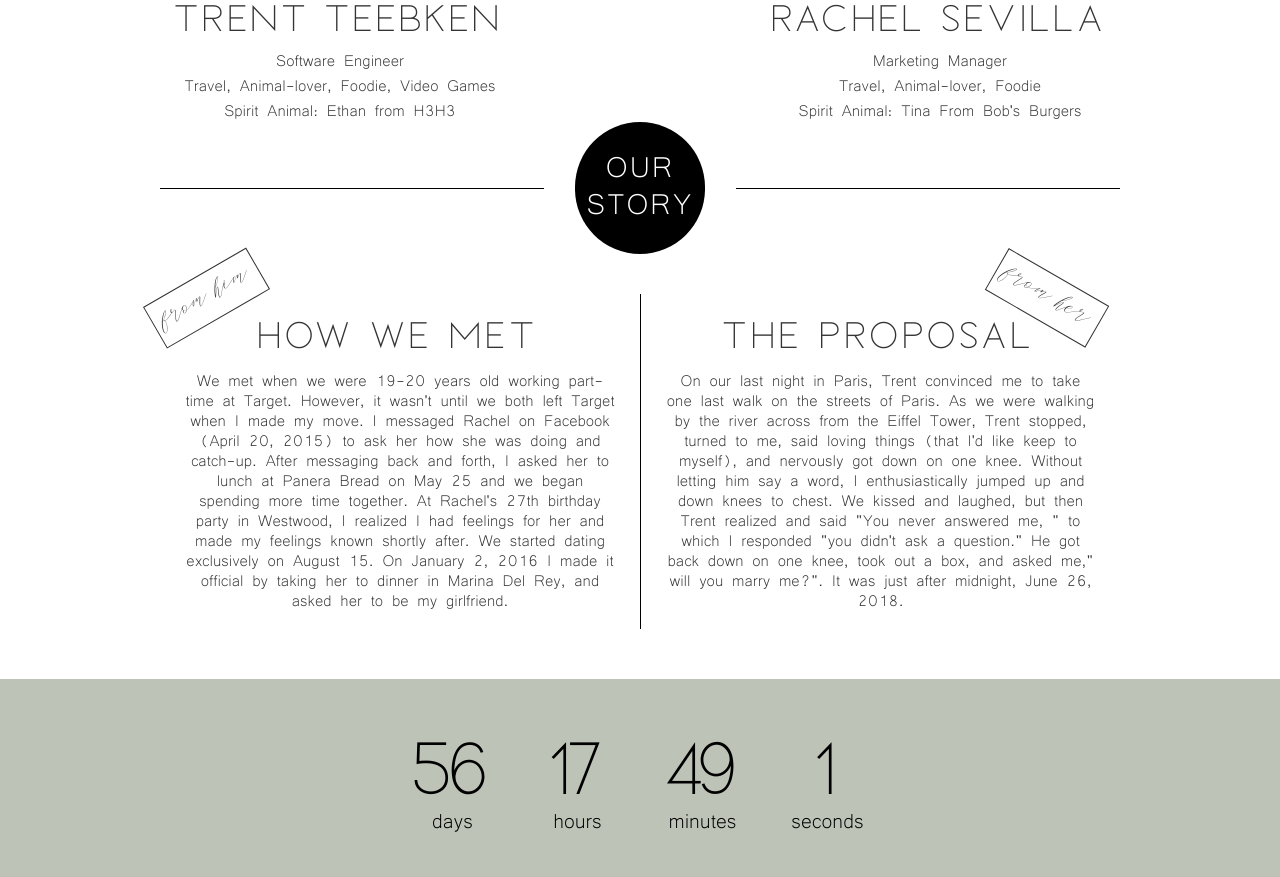
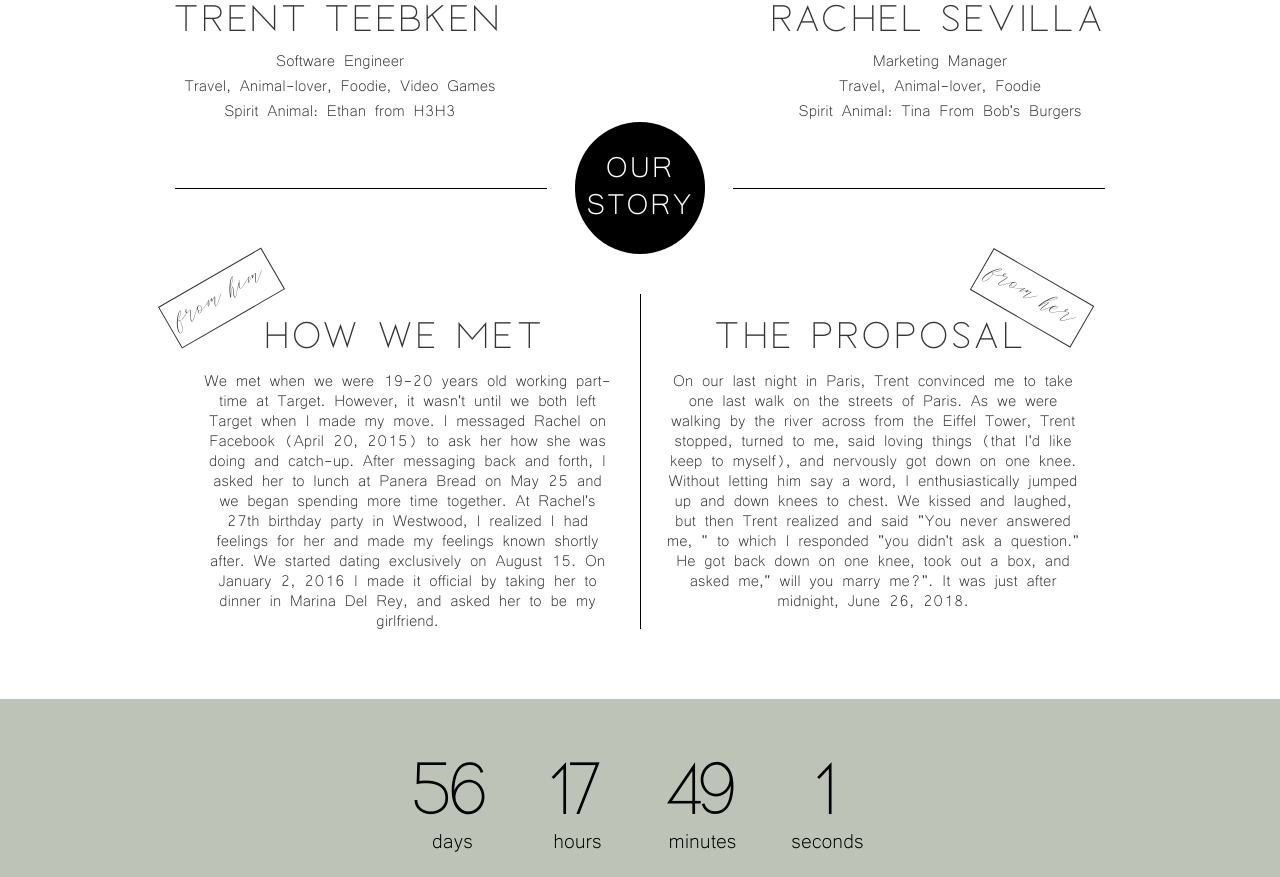
Before and after one commit to tbone1020/TeebkenWedding2019, an Angular app: page / in a window 1280 px wide. Shown: the part 1080-1957 px from the top of the page. Built offline with nearby package versions, Linux system fonts and the light colour scheme.

Commit message:
Fixed our-story overflow mobile issue

```diff
--- a/src/app/our-story/our-story-divider/our-story-divider.component.css
+++ b/src/app/our-story/our-story-divider/our-story-divider.component.css
@@ -20,9 +20,10 @@
 
 @media screen and (min-width: 769px) {
   .divider {
+    box-sizing: border-box;
     grid-template-columns: 40% 20% 40%;
     max-width: 960px;
-    padding: 0 0 40px;
+    padding: 0 15px 40px;
     margin: auto;
   }
   .divider__line {
--- a/src/app/our-story/our-story.component.css
+++ b/src/app/our-story/our-story.component.css
@@ -1,4 +1,6 @@
 .our-story__wrapper {
+  -webkit-box-sizing: border-box;
+  box-sizing: border-box;
   margin: 0 auto;
   width: 90%;
   text-align: center;
```
